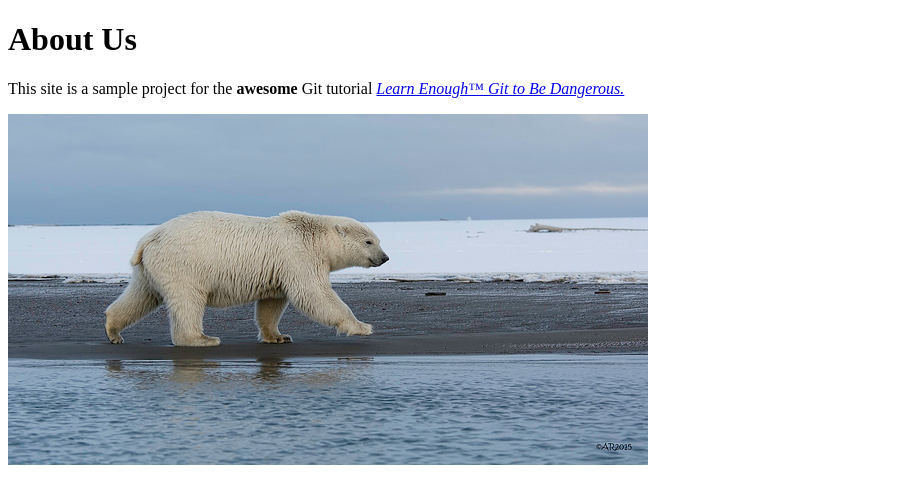
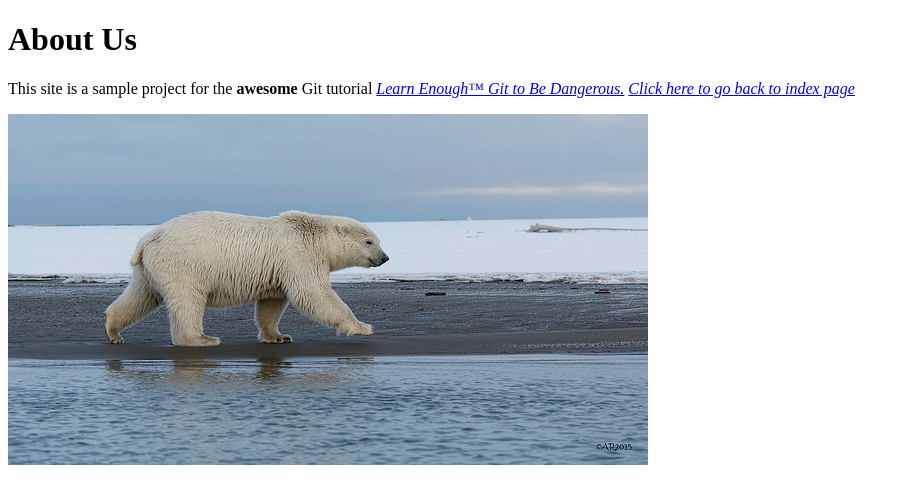
Before and after one commit to CarlosRoblesPineda/website, a plain HTML site: page about.html in a window 1280 px wide. Shown: the whole page, without its empty margins (0-910 px from the left). Drawn offline with Linux system fonts and the light colour scheme.

Commit message:
Add link on about.html

```diff
--- a/about.html
+++ b/about.html
@@ -8,6 +8,7 @@
     <h1>About Us</h1>
     <p>
       This site is a sample project for the <strong>awesome</strong> Git tutorial <a href="http://learnenough.com/git-tutorial"><em>Learn Enough™ Git to Be Dangerous.</em></a>
+      <a href="https://carlosroblespineda.github.io/website"><em>Click here to go back to index page</em></a>
     </p>
     <img src="images/polar_bear.jpg" alt="Polar Bear">
   </body>
```
